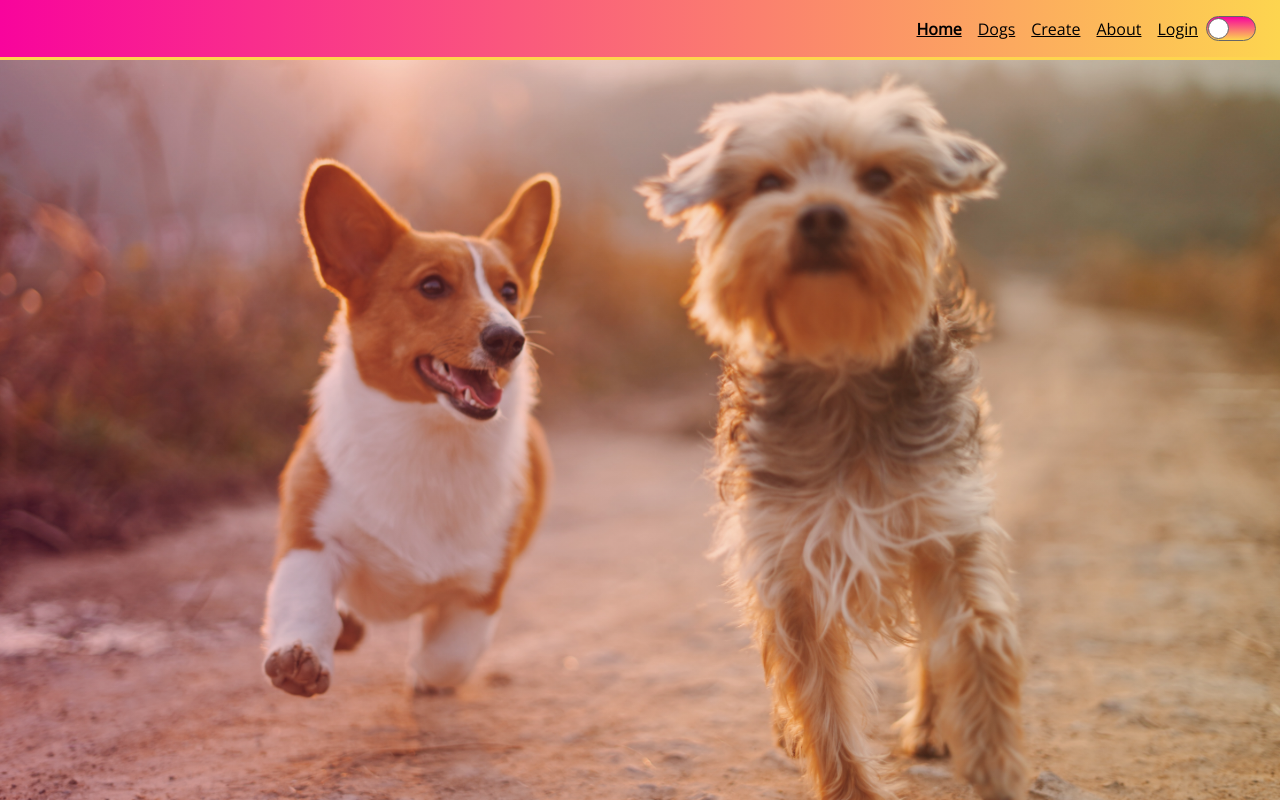
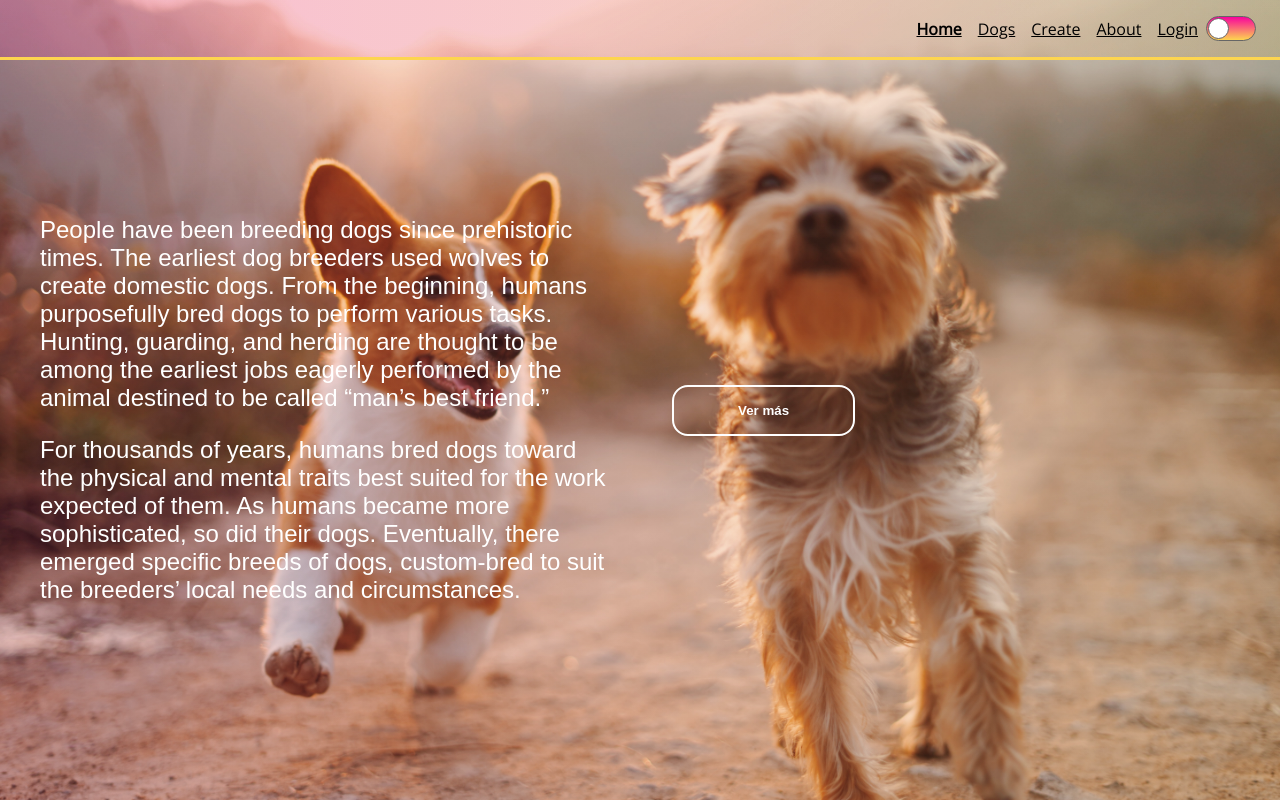
Before and after one commit to fuhrn/PI-Dogs, a React (Create React App) app in the folder client/: page / in a window 1280 px wide. Built offline with nearby package versions, Linux system fonts and the light colour scheme.

Commit message:
land Page terminada

```diff
--- a/client/src/components/common/Header.js
+++ b/client/src/components/common/Header.js
@@ -13,8 +13,10 @@ const HeaderWrapper = styled.header`
   top: 0;
   background-image: linear-gradient(
     to right,
-    ${(p) => p.theme.primaryColor},
-    ${(p) => p.theme.secondaryColor}
+    /* ${(p) => p.theme.primaryColor},
+    ${(p) => p.theme.secondaryColor}, */
+    ${(p) => p.primary},
+    ${(p) => p.secondary}
   );
   border-bottom: 3px solid ${(p) => p.theme.secondaryColor};
 `;
@@ -29,7 +31,7 @@ const Menu = styled.nav`
   padding: 8px;
   box-sizing: border-box;
   border-bottom: 3px solid ${(p) => p.theme.secondaryColor};
-  background: ${p => p.theme.bodyBackgroundColor};
+  background: ${(p) => p.theme.bodyBackgroundColor};
 
   @media (min-width: 768px) {
     display: flex;
@@ -43,10 +45,6 @@ const Menu = styled.nav`
   }
 `;
 
-// prueba
-// const MenuAlt = styled(Menu)`
-//   border-top: 5px solid black;
-// `
 
 const Link = ({ isActive, children, ...props }) => {
   return (
@@ -83,13 +81,13 @@ const MobileMenuIcon = styled.div`
   }
 `
 
-export function Header() {
+export function Header({primary, secondary}) {
   const { pathname } = useLocation();
   const [menuOpen, setMenuOpen] = useState(false);
   const { id, setTheme } = useContext(ThemeContext)
 
   return (
-    <HeaderWrapper>
+    <HeaderWrapper primary={primary} secondary={secondary}>
       <MobileMenuIcon onClick={() => setMenuOpen((s) => !s)}>
         <div />
         <div />
--- a/client/src/components/pages/Dogs.js
+++ b/client/src/components/pages/Dogs.js
@@ -1,17 +1,17 @@
 import { Header, Layout, HeaderSearch, DisplayDogs } from "components/common";
+import theme from "themes/light";
+
+const primaryHeader = theme.primaryColor;
+const secondaryHeader = theme.secondaryColor;
 
 
 export default function Dogs() {
   return (
     <div>
-      <Header />
+      <Header primary={primaryHeader} secondary={secondaryHeader} />
       <HeaderSearch />
       <Layout>
-        <DisplayDogs/>
-
-
-
-
+        <DisplayDogs />
       </Layout>
     </div>
   );
--- a/client/src/components/pages/Home.js
+++ b/client/src/components/pages/Home.js
@@ -1,10 +1,13 @@
 import styled from "styled-components";
 import bkg from "../../assets/dogs.jpeg";
 import { Header } from "components/common";
+import HomeContent, { } from './HomeContent'
 import theme from "themes/light";
 
-const primary = theme.primaryColor + '20';
-const secondary = theme.secondaryColor + "20";
+const primaryHeader = theme.primaryColor + "25";
+const secondaryHeader = theme.secondaryColor + "25";
+const primary = theme.primaryColor + "15";
+const secondary = theme.secondaryColor + "15";
 
 
 
@@ -36,9 +39,10 @@ const Background = styled.div`
 const Home = ({ children }) => {
   return (
     <Wrapper>
-      <Header/>
+      <Header primary={primaryHeader} secondary={secondaryHeader} />
       <Img src={bkg} alt="" />
-      <Background/>
+      <Background />
+      <HomeContent />
     </Wrapper>
   );
 };
--- /dev/null
+++ b/client/src/components/pages/HomeContent.js
@@ -0,0 +1,67 @@
+import styled from "styled-components";
+import { Link } from "react-router-dom";
+
+const Content = styled.main`
+  display: grid;
+  grid-template-columns: 1fr 1fr;
+  gap: 4rem;
+  width: 100%;
+  max-width: 1200px;
+  margin: 12rem auto;
+  align-items: center;
+  /* height: calc(100vh - 6rem - 8rem - 8rem); */
+`;
+
+const P = styled.p`
+  font-family: "Raleway", sans-serif;
+  font-size: 1.5rem;
+  color: #ffffff;
+`;
+
+const Button = styled.button`
+  width: fit-content;
+  min-width: 10rem;
+  height: fit-content;
+  padding: 1rem 4rem;
+  background-color: transparent;
+  border: 2px solid #ffffff;
+  border-radius: 1rem;
+  color: #fff;
+  font-family: Raleway, sans-serif;
+  font-weight: bold;
+  cursor: pointer;
+  transition: 0.5s;
+
+  &:hover {
+    color: #000;
+    background-color: #ffffff;
+  }
+`;
+
+function HomeContent() {
+  return (
+    <Content>
+      <div>
+        <P>
+          People have been breeding dogs since prehistoric times. The earliest
+          dog breeders used wolves to create domestic dogs. From the beginning,
+          humans purposefully bred dogs to perform various tasks. Hunting,
+          guarding, and herding are thought to be among the earliest jobs
+          eagerly performed by the animal destined to be called “man’s best
+          friend.”</P>
+
+          <P>For thousands of years, humans bred dogs toward the physical
+          and mental traits best suited for the work expected of them. As humans
+          became more sophisticated, so did their dogs. Eventually, there
+          emerged specific breeds of dogs, custom-bred to suit the breeders’
+          local needs and circumstances.
+        </P>
+      </div>
+      <Link to="/dogs">
+        <Button>Ver más</Button>
+      </Link>
+    </Content>
+  );
+}
+
+export default HomeContent;
```
